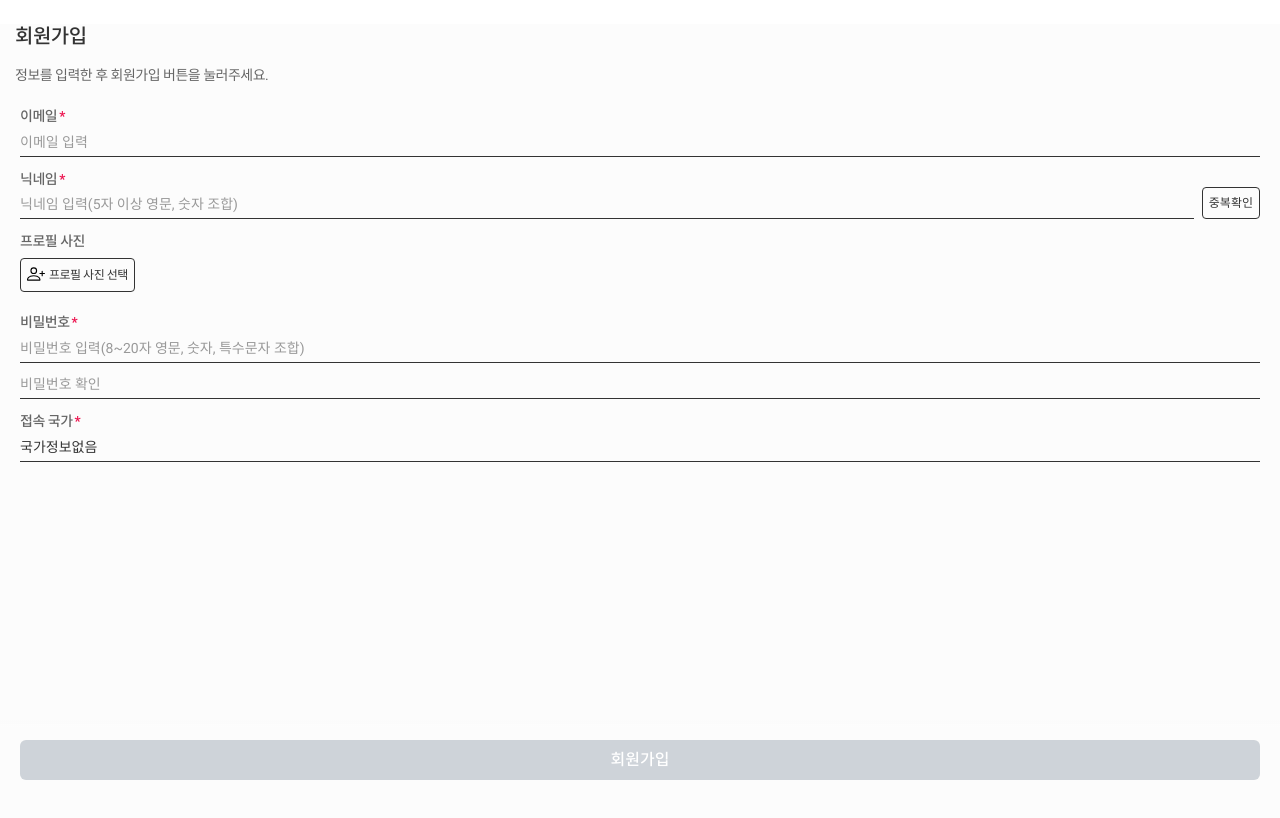
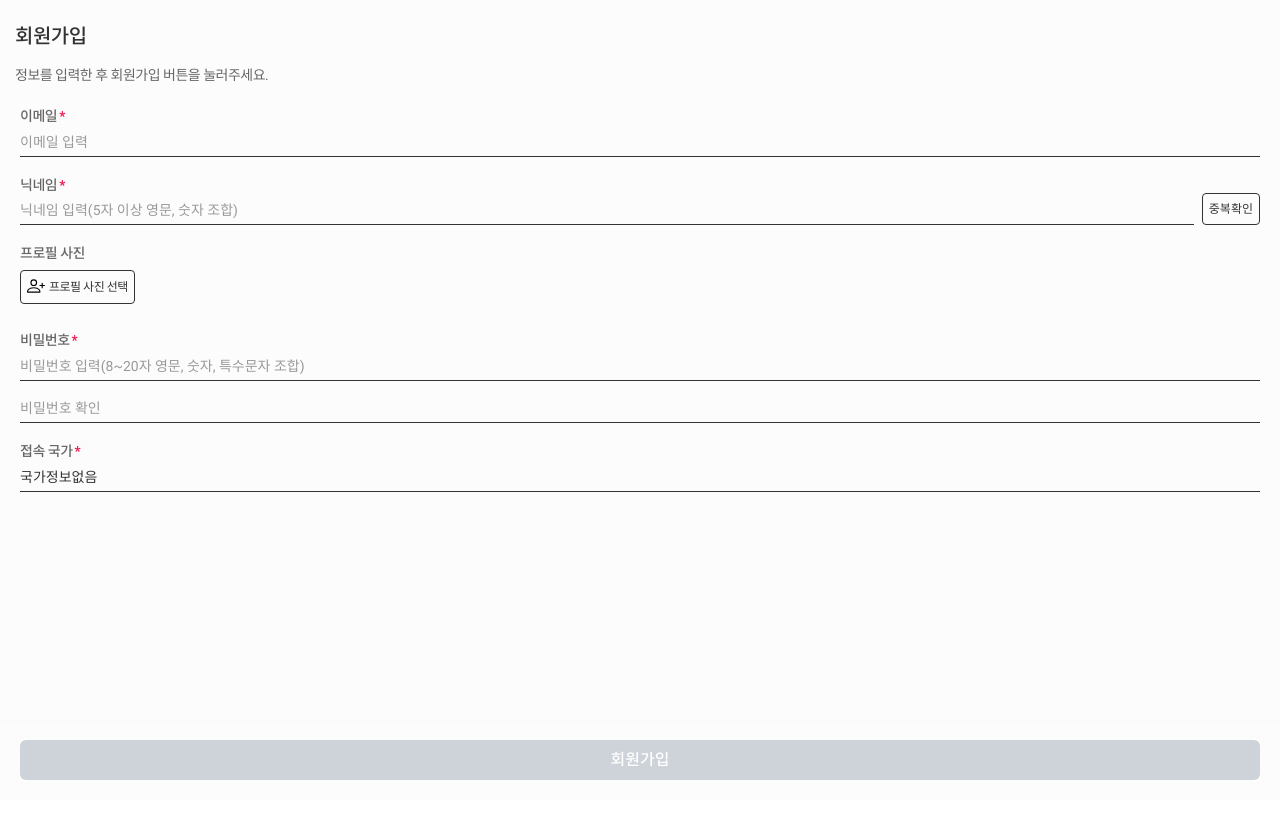
Before and after one commit to HyunsooZo/immilog-front, a Vue app: page /sign-up in a window 1280 px wide. Shown: the top 818 px of the page. Built offline with nearby package versions, Linux system fonts and the light colour scheme; no server answers.

Commit message:
feat: css

```diff
--- a/src/assets/contents.css
+++ b/src/assets/contents.css
@@ -638,7 +638,8 @@ strong + .button-text {
 /* top-box */
 [class*=top-box] {
     position: relative;
-    margin: 2.4rem 1.5rem;
+    margin: 0 1.5rem 2.4rem;
+    padding: 2.4rem 0 0;
     border-radius: 0;
 }
 .top-box [class*=page-header] {
@@ -681,9 +682,10 @@ strong + .button-text {
 /* input */
 .input-wrap {
     position: relative;
-    margin-top: 1.4rem;
+    margin-top: 2rem;
 }
 .input-wrap [class*=input__title] {
+    display: block;
     color: #666;
     font-weight: 500;
     font-size: 1.4rem;
@@ -695,7 +697,7 @@ strong + .button-text {
     display: flex;
 }
 .input-wrap .input__wrap + .input__wrap {
-    margin-top: .4rem !important;
+    margin-top: 1rem !important;
 }
 .input-wrap [class*=input__title] ~ .input__wrap.underline-type {
     margin: 0;
@@ -742,14 +744,6 @@ color: #ed1651;
     margin: 0 .4rem;
     background: #000;
 }
-    /* input 포커스 */
-.input__wrap.underline-type .input__item.input--focus .input__item_inner {
-    border-color: #00bcd4;
-}
-.input__wrap.underline-type .input__item + .input__item:before {
-    border: none;
-    box-shadow: none;
-}
     /* email type input */
 .input__wrap.underline-type.email-type .input__item + .input__item {
     margin: 0 0 0 2rem;
@@ -791,6 +785,18 @@ color: #ed1651;
     white-space: nowrap;
 	border: none;
 	background: transparent;
+}
+/* disabled */
+.input__wrap.underline-type .input__element:disabled {
+    color: #333;
+}
+/* input 포커스 */
+.input__wrap.underline-type .input__item.input--focus .input__item_inner {
+    border-color: #00bcd4;
+}
+.input__wrap.underline-type .input__item + .input__item:before {
+    border: none;
+    box-shadow: none;
 }
 
 .filepreview-type .input__item_inner {
```
